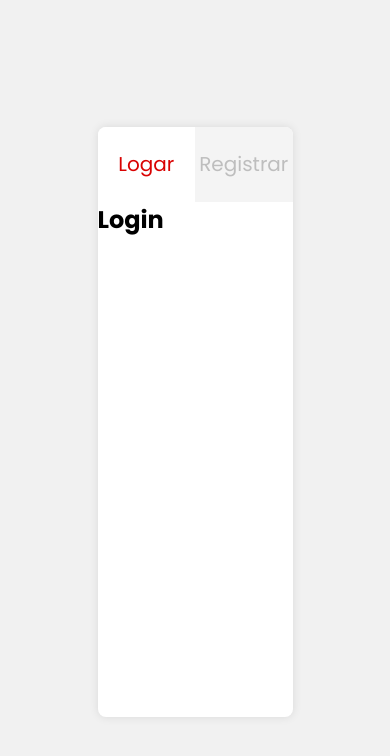
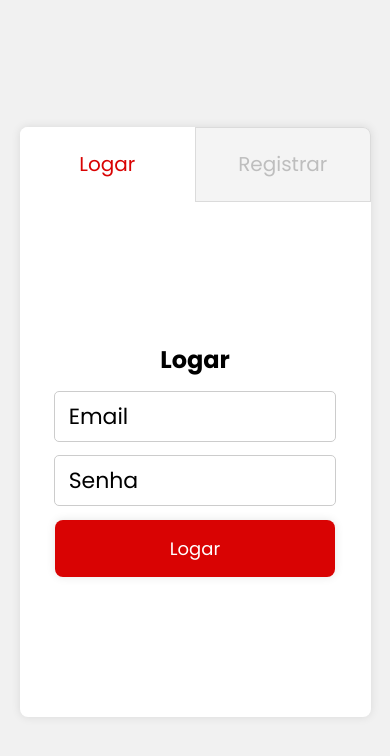
Before and after one commit to 3DUTEX/EliteMotors-Client, a React (Vite) app: page /login in a window 390 px wide. Shown: the top 756 px of the page. Built offline with nearby package versions, Linux system fonts and the light colour scheme.

Commit message:
responsividade tela de login melhorada

```diff
--- /dev/null
+++ b/src/components/CustomInput/index.jsx
@@ -0,0 +1,21 @@
+/* eslint-disable jsx-a11y/label-has-associated-control */
+/* eslint-disable react/jsx-props-no-spreading */
+// Imports Libs
+import PropTypes from 'prop-types';
+import React from 'react';
+
+// Imports Modules
+import { InputContainer } from './styled';
+
+export default function CustomInput({ label, ...rest }) {
+  return (
+    <InputContainer>
+      <input {...rest} required />
+      <label>{label}</label>
+    </InputContainer>
+  );
+}
+
+CustomInput.propTypes = {
+  label: PropTypes.string.isRequired,
+};
--- /dev/null
+++ b/src/components/CustomInput/styled.jsx
@@ -0,0 +1,55 @@
+import styled from 'styled-components';
+import { mixinFlex } from '../../styles/mixins';
+
+import { PRIMARY_COLOR } from '../../styles/default';
+
+function isActive() {
+  return `
+  color: ${PRIMARY_COLOR};
+  transform: translateY(-25px);
+  `;
+}
+
+export const InputContainer = styled.div`
+  ${mixinFlex('column-reverse', 'center', 'initial')}
+  width: 100%;
+  position: relative;
+
+  input {
+    width: 100%;
+    padding: 10px;
+
+    font-size: 25px;
+    border-radius: 4px;
+    border: none;
+    outline: 1px solid #ccc;
+    transition: 250ms ease;
+
+    &:focus {
+      outline: 1px solid ${PRIMARY_COLOR};
+
+      & + label {
+        font-size: 18px;
+        ${isActive}
+      }
+    }
+
+    &:valid {
+      color: ${PRIMARY_COLOR};
+      & + label {
+        font-size: 18px;
+        ${isActive}
+      }
+    }
+  }
+
+  label {
+    position: absolute;
+    left: 5%;
+
+    font-size: 22px;
+    background: #fff;
+    transition: 250ms ease;
+    pointer-events: none;
+  }
+`;
--- a/src/components/NavBar/components/Mobile/index.jsx
+++ b/src/components/NavBar/components/Mobile/index.jsx
@@ -43,6 +43,5 @@ export default function Mobile() {
         </Menu>
       )}
     </>
-
   );
 }
--- /dev/null
+++ b/src/pages/Login/components/LogIn/index.jsx
@@ -0,0 +1,36 @@
+// Imports Libs
+import gsap from 'gsap';
+import React, { useLayoutEffect } from 'react';
+
+// Imports Modules
+import CustomInput from '../../../../components/CustomInput';
+import { CustomButton } from '../../../../styles';
+import { LogInContainer } from './styled';
+
+export default function LogIn() {
+  useLayoutEffect(() => {
+    gsap.fromTo(
+      '.form-logIn',
+      {
+        y: '50px',
+        opacity: 0,
+      },
+      {
+        y: 0,
+        opacity: 1,
+        // eslint-disable-next-line comma-dangle
+      }
+    );
+  }, []);
+
+  return (
+    <LogInContainer>
+      <form className="form-logIn">
+        <h2>Logar</h2>
+        <CustomInput label="Email" type="text" />
+        <CustomInput label="Senha" type="text" />
+        <CustomButton>Logar</CustomButton>
+      </form>
+    </LogInContainer>
+  );
+}
--- /dev/null
+++ b/src/pages/Login/components/LogIn/styled.jsx
@@ -0,0 +1,22 @@
+import styled from 'styled-components';
+
+import { mixinFlex } from '../../../../styles/mixins';
+
+export const LogInContainer = styled.div`
+  ${mixinFlex('column', 'center', 'center')}
+
+  width: 100%;
+  height: calc(70vh - 75px);
+  overflow-y: auto;
+
+  form {
+    ${mixinFlex('column', 'center', 'center', '15px 0')}
+    width: 50%;
+  }
+
+  @media (max-width: 720px) {
+    form {
+      width: 80%;
+    }
+  }
+`;
--- /dev/null
+++ b/src/pages/Login/components/Register/index.jsx
@@ -0,0 +1,37 @@
+// Imports Libs
+import gsap from 'gsap';
+import React, { useLayoutEffect } from 'react';
+
+// Imports Modules
+import CustomInput from '../../../../components/CustomInput';
+import { CustomButton } from '../../../../styles';
+import { RegisterContainer } from './styled';
+
+export default function Register() {
+  useLayoutEffect(() => {
+    gsap.fromTo(
+      '.form-register',
+      {
+        y: '50px',
+        opacity: 0,
+      },
+      {
+        y: 0,
+        opacity: 1,
+        // eslint-disable-next-line comma-dangle
+      }
+    );
+  }, []);
+
+  return (
+    <RegisterContainer>
+      <form className="form-register">
+        <h2>Registrar</h2>
+        <CustomInput label="Nome" type="text" />
+        <CustomInput label="Email" type="text" />
+        <CustomInput label="Senha" type="text" />
+        <CustomButton>Registrar</CustomButton>
+      </form>
+    </RegisterContainer>
+  );
+}
--- /dev/null
+++ b/src/pages/Login/components/Register/styled.jsx
@@ -0,0 +1,22 @@
+import styled from 'styled-components';
+
+import { mixinFlex } from '../../../../styles/mixins';
+
+export const RegisterContainer = styled.div`
+  ${mixinFlex('column', 'center', 'center')}
+
+  width: 100%;
+  height: calc(70vh - 75px);
+  overflow-y: auto;
+
+  form {
+    ${mixinFlex('column', 'center', 'center', '15px 0')}
+    width: 50%;
+  }
+
+  @media (max-width: 720px) {
+    form {
+      width: 80%;
+    }
+  }
+`;
--- a/src/pages/Login/index.jsx
+++ b/src/pages/Login/index.jsx
@@ -1,5 +1,8 @@
 import React, { useRef, useState } from 'react';
 import { LoginSection } from './styled';
+
+import LogIn from './components/LogIn';
+import Register from './components/Register';
 
 export default function Login() {
   const [logIn, setLogIn] = useState(true);
@@ -42,7 +45,7 @@ export default function Login() {
             Registrar
           </button>
         </div>
-        {logIn ? <h1>Login</h1> : <h1>Register</h1>}
+        {logIn ? <LogIn /> : <Register />}
       </div>
     </LoginSection>
   );
--- a/src/pages/Login/styled.jsx
+++ b/src/pages/Login/styled.jsx
@@ -1,13 +1,7 @@
 import styled from 'styled-components';
 
 import { FONT_DEFAULT, PRIMARY_COLOR } from '../../styles/default';
-
-const mixinFlex = (flexD = 'row', justifyC = 'initial', alignI = 'initial', gap = '0') => `
-    display: flex;
-    flex-direction: ${flexD};
-    justify-content: ${justifyC};
-    align-items: ${alignI};
-  `;
+import { mixinFlex } from '../../styles/mixins';
 
 export const LoginSection = styled.section`
   ${mixinFlex('row', 'center', 'center')}
@@ -21,7 +15,7 @@ export const LoginSection = styled.section`
   .main-container {
     ${mixinFlex('column', 'inital', 'inital')}
     width: 50%;
-    min-height: 70vh;
+    height: 70vh;
 
     background: #fff;
     border-radius: 8px;
@@ -41,6 +35,7 @@ export const LoginSection = styled.section`
     }
 
     .not-selected {
+      border: 1px solid rgba(0, 0, 0, 0.1);
       background: #f4f4f4;
       color: #bebebe;
 
@@ -53,6 +48,7 @@ export const LoginSection = styled.section`
     .selected {
       color: ${PRIMARY_COLOR};
       background: #fff;
+      pointer-events: none;
     }
 
     .radius-left {
@@ -63,4 +59,16 @@ export const LoginSection = styled.section`
       border-radius: 0 8px 0 0;
     }
   }
+
+  @media (max-width: 1220px) {
+    .main-container {
+      width: 70%;
+    }
+  }
+
+  @media (max-width: 720px) {
+    .main-container {
+      width: 90%;
+    }
+  }
 `;
--- a/src/styles/index.jsx
+++ b/src/styles/index.jsx
@@ -46,14 +46,13 @@ export const CustomButton = styled.button`
   background: ${PRIMARY_COLOR};
   color: #fff;
   border: none;
-  box-shadow: 0 0 10px rgba(0,0,0,0.1);
+  box-shadow: 0 0 10px rgba(0, 0, 0, 0.1);
   border-radius: 8px;
   transition: 250ms;
   cursor: pointer;
 
-  &:hover{
+  &:hover {
     background: ${PRIMARY_DARK_COLOR};
   }
 `;
-
 export default GlobalStyles;
--- /dev/null
+++ b/src/styles/mixins.js
@@ -0,0 +1,15 @@
+/**
+ *
+ * @param {string} flexD flex-direction
+ * @param {string} justifyC justify-content
+ * @param {string} alignI align-items
+ * @param {string} gap gap
+ * @returns string
+ */
+export const mixinFlex = (flexD = 'row', justifyC = 'initial', alignI = 'initial', gap = '0') => `
+    display: flex;
+    flex-direction: ${flexD};
+    justify-content: ${justifyC};
+    align-items: ${alignI};
+    gap: ${gap};
+  `;
```
Lines whose indentation alone changed are shown as unchanged.
